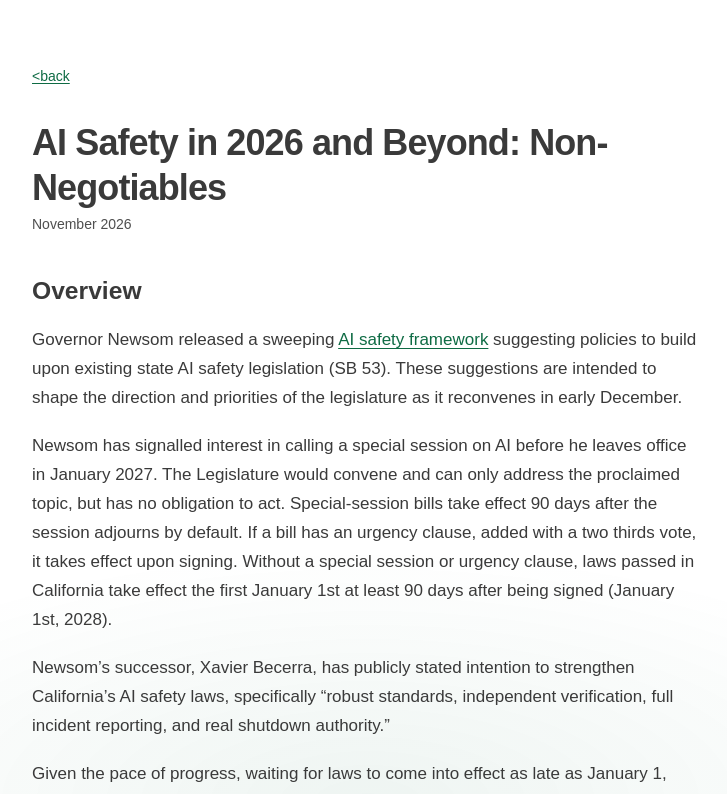
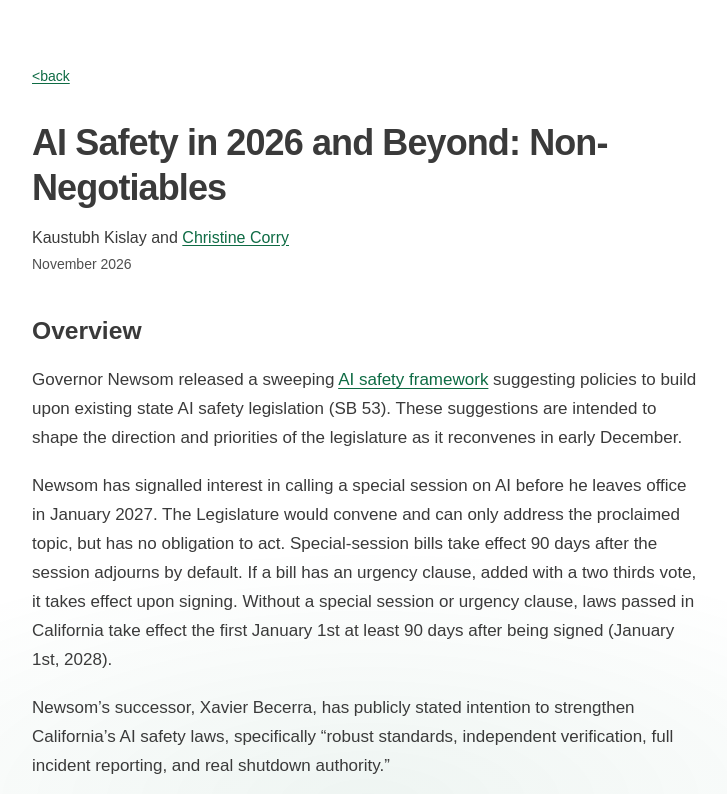
Before and after one commit to kaustubhkislay/website, a Next.js app: page /writing/ai-safety-in-2026-and-beyond-non-negotiables in a window 1280 px wide. Shown: the top 794 px of the page, without its empty margins (272-999 px from the left). Built offline with nearby package versions, Linux system fonts and the light colour scheme; a web font is replaced by a local one.

Commit message:
Credit Kaustubh Kislay and Christine Corry on the AI safety memo

```diff
--- a/src/app/writing/[slug]/page.tsx
+++ b/src/app/writing/[slug]/page.tsx
@@ -1,6 +1,7 @@
 import type { Metadata } from "next";
 import Link from "next/link";
 import { notFound } from "next/navigation";
+import { Fragment } from "react";
 import { articles } from "../articles";
 import "./article.css";
 
@@ -20,9 +21,12 @@ async function getArticle(params: ArticlePageProps["params"]) {
 export async function generateMetadata({ params }: ArticlePageProps): Promise<Metadata> {
   const article = await getArticle(params);
   const path = `/writing/${article.slug}`;
+  const authors = "authors" in article ? article.authors : undefined;
+  const names = Array.isArray(authors) ? authors.map(({ name }) => name).join(" and ") : authors;
   return {
     title: article.title,
-    description: "authors" in article ? `${article.title} by ${article.authors}.` : article.title,
+    description: names ? `${article.title} by ${names}.` : article.title,
+    ...(Array.isArray(authors) && { authors }),
     alternates: { canonical: path },
     openGraph: {
       type: "article", title: article.title, url: path,
@@ -49,7 +53,16 @@ export default async function ArticlePage({ params }: ArticlePageProps) {
       <article>
         <header className="mt-8 mb-9">
           <h1 className="text-3xl font-bold tracking-tight text-text leading-tight sm:text-4xl">{article.title}</h1>
-          {"authors" in article && <p className="mt-4 text-base text-text">{article.authors}</p>}
+          {"authors" in article && (
+            <p className="mt-4 text-base text-text">
+              {typeof article.authors === "string" ? article.authors : article.authors.map(({ name, url }, index) => (
+                <Fragment key={name}>
+                  {index > 0 && " and "}
+                  {url ? <a href={url} className="text-accent underline underline-offset-2">{name}</a> : name}
+                </Fragment>
+              ))}
+            </p>
+          )}
           <p className="mt-1 text-sm text-text-muted">
             <time dateTime={article.published}>{formatDate(article.published)}</time>
             {"publication" in article && (
--- a/src/app/writing/_articles/ai-safety-in-2026-and-beyond-non-negotiables.tsx
+++ b/src/app/writing/_articles/ai-safety-in-2026-and-beyond-non-negotiables.tsx
@@ -1,5 +1,9 @@
 export const slug = "ai-safety-in-2026-and-beyond-non-negotiables";
 export const title = "AI Safety in 2026 and Beyond: Non-Negotiables";
+export const authors = [
+  { name: "Kaustubh Kislay" },
+  { name: "Christine Corry", url: "https://christinecorry.com/index.html" },
+];
 export const published = "2026-11";
 
 const framework = "https://www.govops.ca.gov/wp-content/uploads/sites/11/2026/11/FINAL_-AI-Safety-in-2026-and-Beyond-v2.pdf";
```
